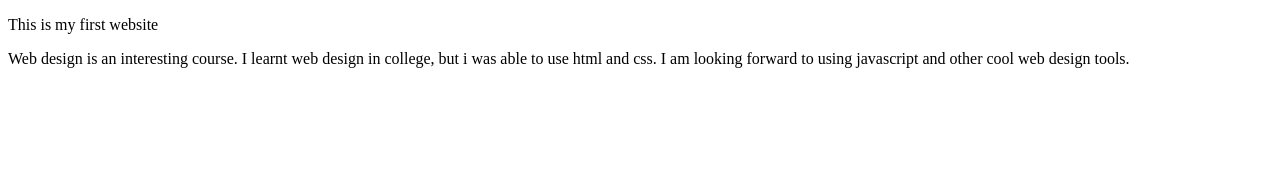
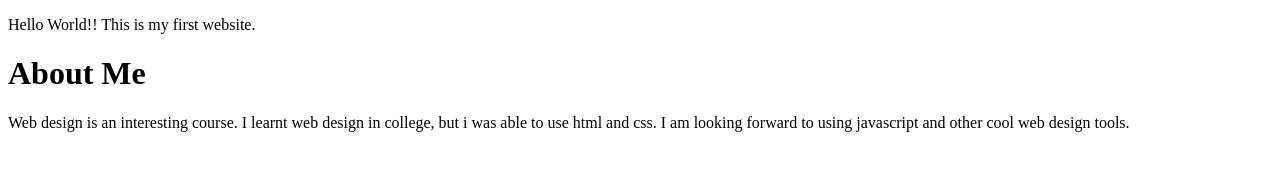
Before and after one commit to stwins60/Lab1, a plain HTML site: page index.html in a window 1280 px wide. Drawn offline with Linux system fonts and the light colour scheme.

Commit message:
Made changes to the title and paragraph tag.

```diff
--- a/index.html
+++ b/index.html
@@ -1,11 +1,12 @@
 <!DOCTYPE html>
 <html lang = "en">
 <head>
-<title>Lab 1</title>
+<title>ITMD-361 Internet Technologies and Web Design</title>
 <meta charset = "utf-8">
 </head>
 <body>
-<p>This is my first website</p>
+<p>Hello World!! This is my first website.</p>
+<h1>About Me</h1>
 <p>Web design is an interesting course. I learnt web design in college, but i was able to use html and css. I am looking forward to using javascript and other
 cool web design tools.</p>
 </body>
```
